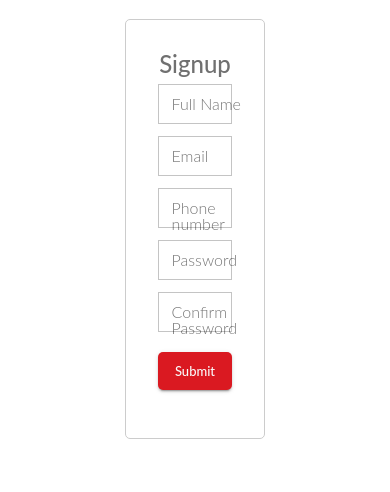
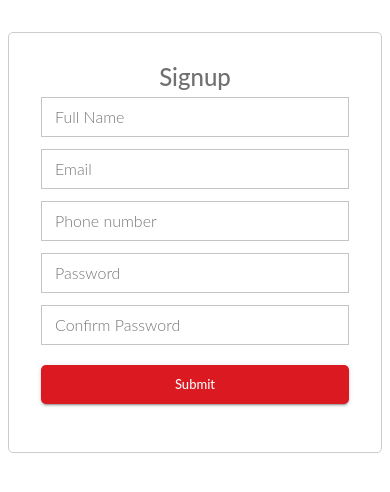
Before and after one commit to OmaritoAtPoly/musala-client, a React (Create React App) app: page / in a window 390 px wide. Shown: the top 492 px of the page. Built offline with nearby package versions, Linux system fonts and the light colour scheme.

Commit message:
make responsive design signup form

```diff
--- a/src/App.tsx
+++ b/src/App.tsx
@@ -5,6 +5,7 @@ import { theme } from './theme';
 
 const App = () => (
   <ThemeProvider theme={theme} >
+
     <SignupPage />
   </ThemeProvider>
 );
--- a/src/domain/user/component/SignupForm.tsx
+++ b/src/domain/user/component/SignupForm.tsx
@@ -1,20 +1,19 @@
 import { TextField, Typography } from '@material-ui/core';
 import { makeStyles } from '@material-ui/styles';
-import { ErrorMessage, Form, Formik } from 'formik';
+import { Form, Formik } from 'formik';
 import React from 'react';
 import * as Yup from 'yup';
+import { ErrorFieldForm } from '../../../component/ErrorFieldForm';
 import { PrimaryButton } from '../../../component/PrimaryButton';
-import { phoneRegExp, NAME_REQUIRED, EMAIL_REQUIRED, INVALID_PHONE, PHONE_REQUIRED, PASSWORD_REQUIRED, CONFIRM_PASSWORD_REQUIRED, MATCH_PASSWORD } from '../../../utils/constants';
 import customTheme from '../../../theme';
+import { CONFIRM_PASSWORD_REQUIRED, EMAIL_REQUIRED, INVALID_PHONE, MATCH_PASSWORD, NAME_REQUIRED, PASSWORD_REQUIRED, phoneRegExp, PHONE_REQUIRED } from '../../../utils/constants';
 import { SignupInitValue, SignupInput } from '../container';
-import { ErrorFieldForm } from '../../../component/ErrorFieldForm';
 
 
 interface Props {
     initialValues: SignupInitValue
     onSignup: (values: SignupInput) => void;
 }
-
 
 const validationSchema = Yup.object({
     fullName: Yup.string().required(NAME_REQUIRED),
@@ -47,7 +46,6 @@ export const SignupForm = ({ initialValues, onSignup }: Props) => {
                         value={values.fullName}
                         onChange={handleChange}
                         size={'small'}
-                        error={touched.fullName}
                         fullWidth
                     />
                     {errors.fullName && touched.fullName ? (<ErrorFieldForm name={'fullName'} />) : null}
@@ -63,7 +61,7 @@ export const SignupForm = ({ initialValues, onSignup }: Props) => {
                         onChange={handleChange}
                         fullWidth
                     />
-                    {errors.email && touched.email ? (<ErrorMessage name="email" component="div" />) : null}
+                    {errors.email && touched.email ? (<ErrorFieldForm name={'email'} />) : null}
                     <TextField
                         variant="outlined"
                         margin="dense"
@@ -76,7 +74,7 @@ export const SignupForm = ({ initialValues, onSignup }: Props) => {
                         onChange={handleChange}
                         fullWidth
                     />
-                    {errors.phone && touched.phone ? (<ErrorMessage name="phone" component="div" />) : null}
+                    {errors.phone && touched.phone ? (<ErrorFieldForm name={'phone'} />) : null}
                     <TextField
                         variant="outlined"
                         margin="dense"
@@ -89,7 +87,7 @@ export const SignupForm = ({ initialValues, onSignup }: Props) => {
                         onChange={handleChange}
                         fullWidth
                     />
-                    {errors.password && touched.password ? (<ErrorMessage name="password" component="div" />) : null}
+                    {errors.password && touched.password ? (<ErrorFieldForm name={'password'} />) : null}
                     <TextField
                         variant="outlined"
                         margin="dense"
@@ -102,7 +100,7 @@ export const SignupForm = ({ initialValues, onSignup }: Props) => {
                         onChange={handleChange}
                         fullWidth
                     />
-                    {errors.confirmPassword && touched.confirmPassword ? (<ErrorMessage name="confirmPassword" component="div" />) : null}
+                    {errors.confirmPassword && touched.confirmPassword ? (<ErrorFieldForm name={'confirmPassword'} />) : null}
                     <PrimaryButton type={'submit'} >Submit</PrimaryButton>
                 </Form>
             )}
@@ -110,21 +108,26 @@ export const SignupForm = ({ initialValues, onSignup }: Props) => {
     )
 }
 
-
-const useStyles = makeStyles({
+const useStyles = makeStyles(theme => ({
     form: {
         display: 'flex',
         flexDirection: 'column',
         justifyContent: 'center',
         alignItems: 'center',
-        width: `20%`,
-        margin: `${customTheme.spacing.margin.m5} auto`,
+        margin: `${customTheme.spacing.margin.big} auto`,
         padding: `${customTheme.spacing.padding.big}`,
         border: `1px solid ${customTheme.color.grayLight4}`,
-        borderRadius: '5px'
+        borderRadius: '5px',
+        '@media (min-width: 700px)': {
+            width: '40%',
+            margin: `${customTheme.spacing.margin.bigger} auto`,
+        },
+        '@media (min-width: 800px)': {
+            width: '35%'
+        }
     },
     submit: {
         margin: `${customTheme.spacing.margin.medium} auto`,
         padding: `${customTheme.spacing.margin.bigger} auto`
     }
-});
+}));
```
